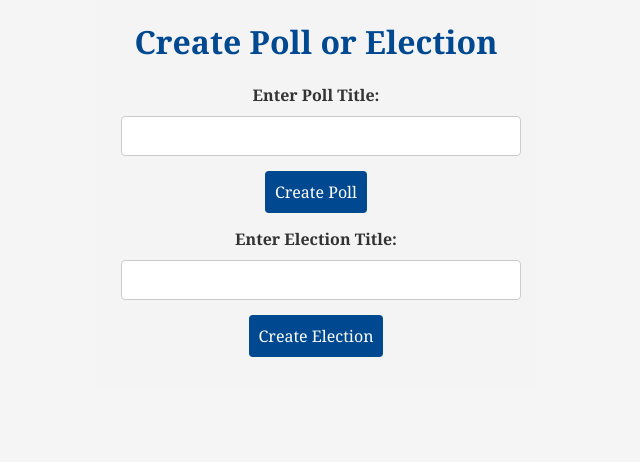
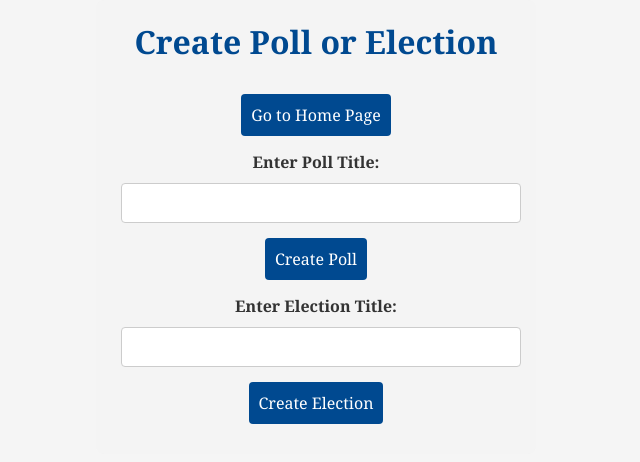
Before and after one commit to nobles-blockchain/NoblesDAOClient, a React (Create React App) app: page /create-poll in a window 1280 px wide. Shown: the top 462 px of the page, without its empty margins (324-964 px from the left). Built offline with nearby package versions, Linux system fonts and the light colour scheme.

Commit message:
added home button in create poll and back button in create account

```diff
--- a/src/Components/CreateAccount/CreateAccount.js
+++ b/src/Components/CreateAccount/CreateAccount.js
@@ -2,7 +2,7 @@ import noblesshieldblue from './noblesshieldblue.png';
 import './CreateAccount.css';
 import { useState } from 'react'; // Import useState hook for managing state
 import axios from 'axios'; // Import Axios for making HTTP requests
-import {useNavigate} from 'react-router-dom';
+import { useNavigate } from 'react-router-dom';
 
 function CreateAccount() {
   const [username, setUsername] = useState('');
@@ -127,6 +127,7 @@ function CreateAccount() {
             </div>
             <button type="submit" disabled={loading}>{loading ? 'Loading...' : 'Submit'}</button>
           </form>
+          <button onClick={redirectToLoginPage} className="back-button">Back</button>
           <div className="logo-container">
             <img src={noblesshieldblue} alt="Nobles Shield Blue" className="nobles-shield-blue" />
           </div>
--- a/src/Components/CreatePoll/CreatePoll.js
+++ b/src/Components/CreatePoll/CreatePoll.js
@@ -97,9 +97,16 @@ function CreatePollElectionPage({ onCreatePoll, onCreateElection }) {
     setShowElectionOptions(false);
   };
 
+  const handleNavigateHome = () => {
+    window.location.href = 'http://localhost:3000/Home-page';
+  };
+
   return (
     <div className="create-poll-election-page">
       <h1>Create Poll or Election</h1>
+      <div className="navigate-home-section">
+        <button className="navigate-home-button" onClick={handleNavigateHome}>Go to Home Page</button>
+      </div>
       {!showPollOptions && !showElectionOptions && (
         <>
           <div>
```
